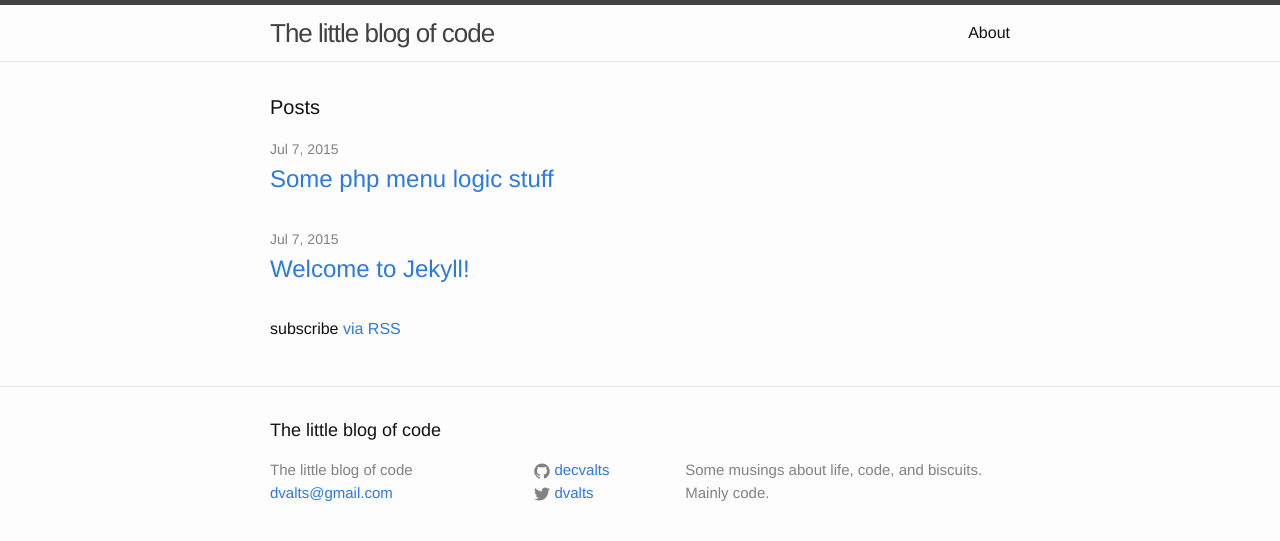
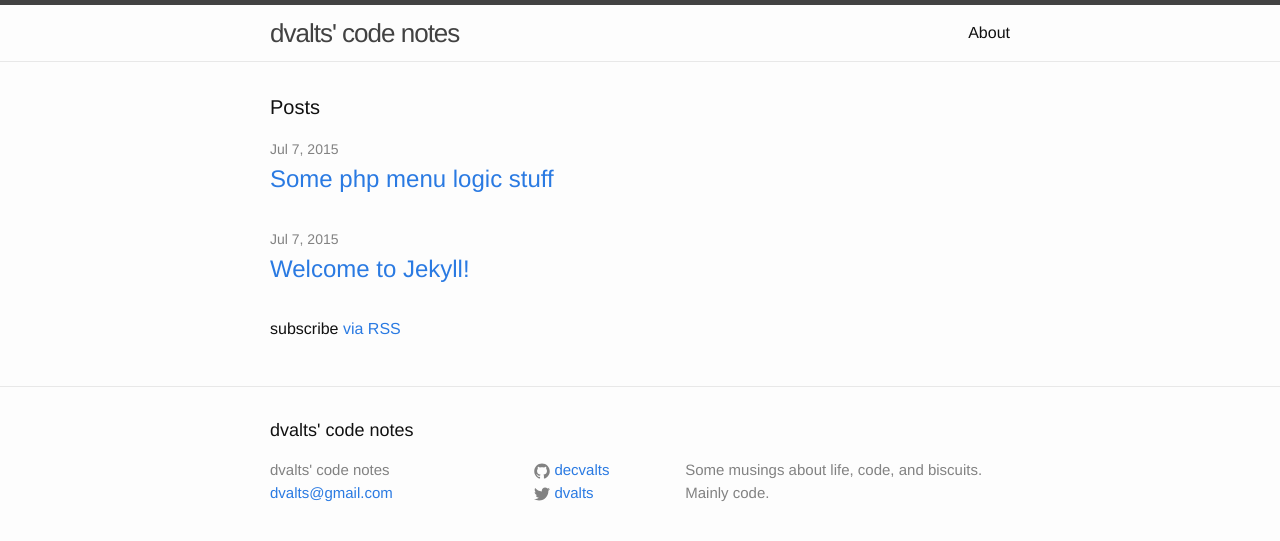
Before and after one commit to dvalters/self, a Jekyll site: the page built from index.html, in a window 1280 px wide. Shown: the top 541 px of the page. Built offline with Jekyll 4.4.1, drawn with Linux system fonts in a browser that asks for light colours.

Commit message:
Update _config.yml

```diff
--- a/_config.yml
+++ b/_config.yml
@@ -1,5 +1,5 @@
 # Site settings
-title: The little blog of code
+title: dvalts' code notes
 email: dvalts@gmail.com
 description: > # this means to ignore newlines until "baseurl:"
   Some musings about life, code, and biscuits. Mainly code.
```
